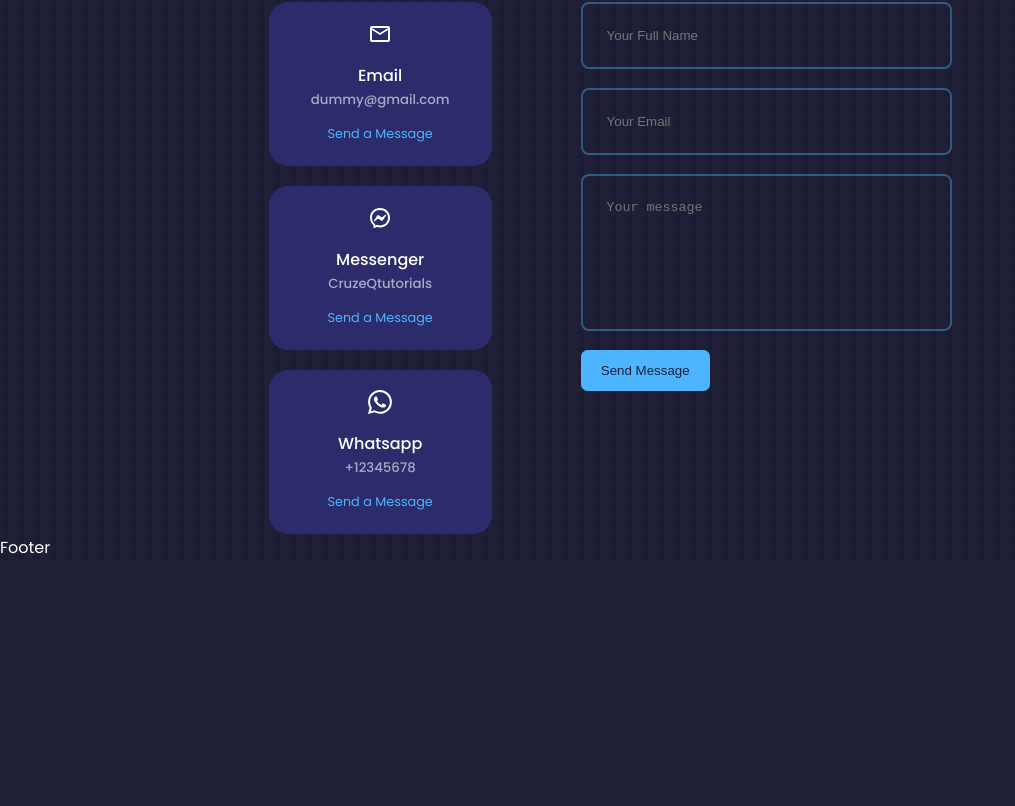
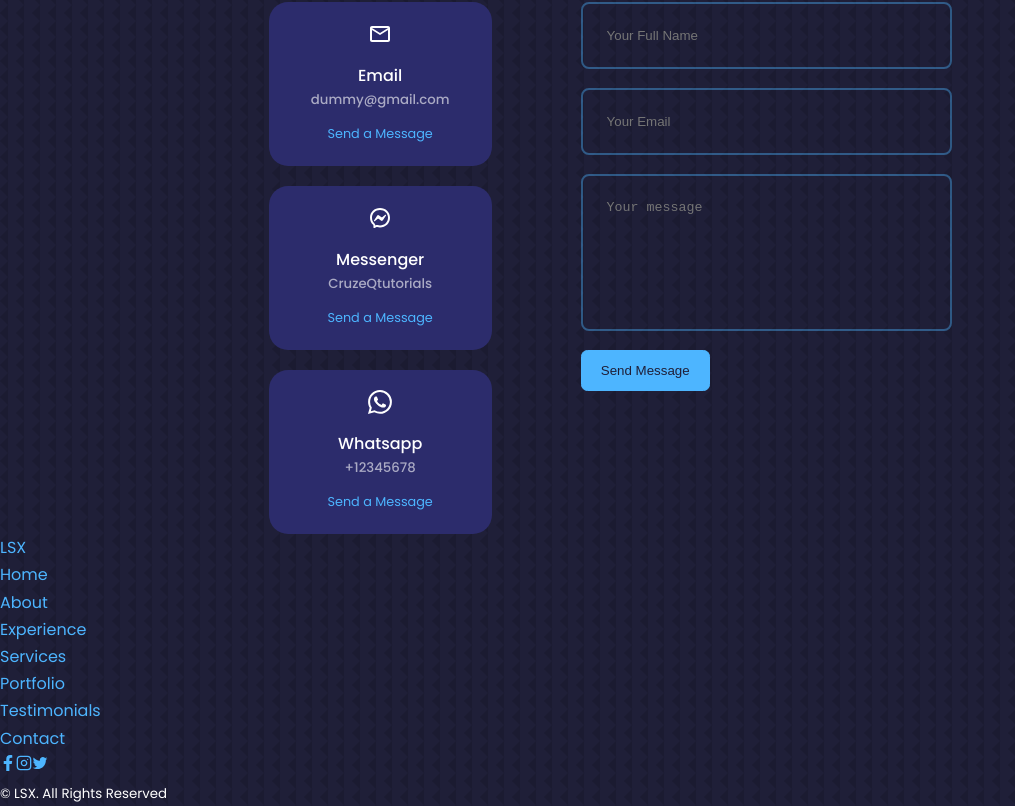
Before and after one commit to LSX99/React-Portfolio-Website, a React (Create React App) app: page / in a window 1280 px wide. Shown: the part 4843-5649 px from the top of the page, without its empty margins (0-1015 px from the left). Before the commit the page ends 5404 px from the top, so only its background shows below. Built offline with nearby package versions, Linux system fonts and the light colour scheme.

Commit message:
added Footer JSX

```diff
--- a/src/components/footer/Footer.jsx
+++ b/src/components/footer/Footer.jsx
@@ -1,8 +1,57 @@
-import React from "react";
-import "./footer.css";
+import React from 'react';
+import './footer.css';
+import { FaFacebookF } from 'react-icons/fa';
+import { FiInstagram } from 'react-icons/fi';
+import { IoLogoTwitter } from 'react-icons/io';
 
 const Footer = () => {
-	return <div>Footer</div>;
+	return (
+		<footer>
+			<a href='#' className='footer__logo'>
+				LSX
+			</a>
+
+			<ul className='permalinks'>
+				<li>
+					<a href='#'>Home</a>
+				</li>
+				<li>
+					<a href='#about'>About</a>
+				</li>
+				<li>
+					<a href='#experience'>Experience</a>
+				</li>
+				<li>
+					<a href='#services'>Services</a>
+				</li>
+				<li>
+					<a href='#portfolio'>Portfolio</a>
+				</li>
+				<li>
+					<a href='#testimonials'>Testimonials</a>
+				</li>
+				<li>
+					<a href='#contact'>Contact</a>
+				</li>
+			</ul>
+
+			<div className='footer__socials'>
+				<a href='https://facebook.com'>
+					<FaFacebookF />
+				</a>
+				<a href='https://instagram.com'>
+					<FiInstagram />
+				</a>
+				<a href='https://facebook.com'>
+					<IoLogoTwitter />
+				</a>
+			</div>
+
+			<div className='footer__copyright'>
+				<small>&copy; LSX. All Rights Reserved</small>
+			</div>
+		</footer>
+	);
 };
 
 export default Footer;
```
